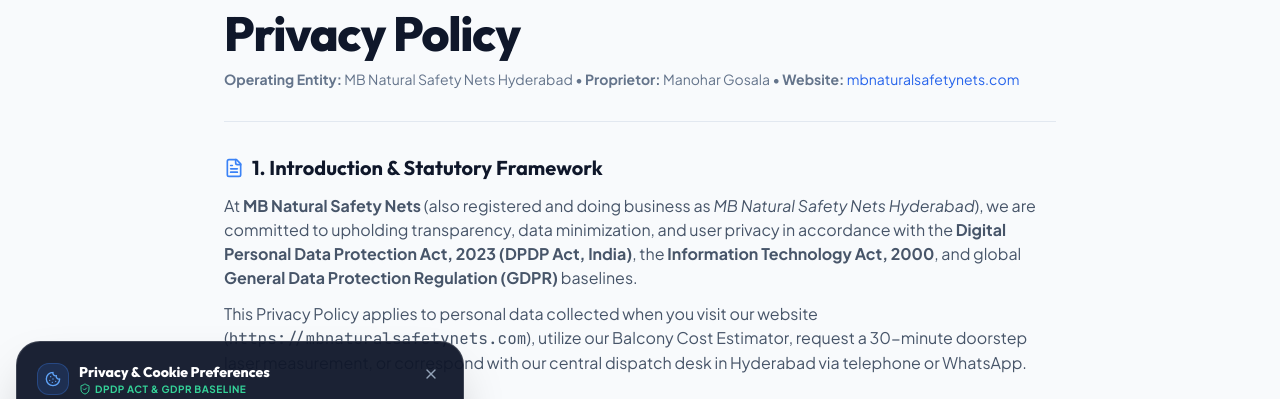
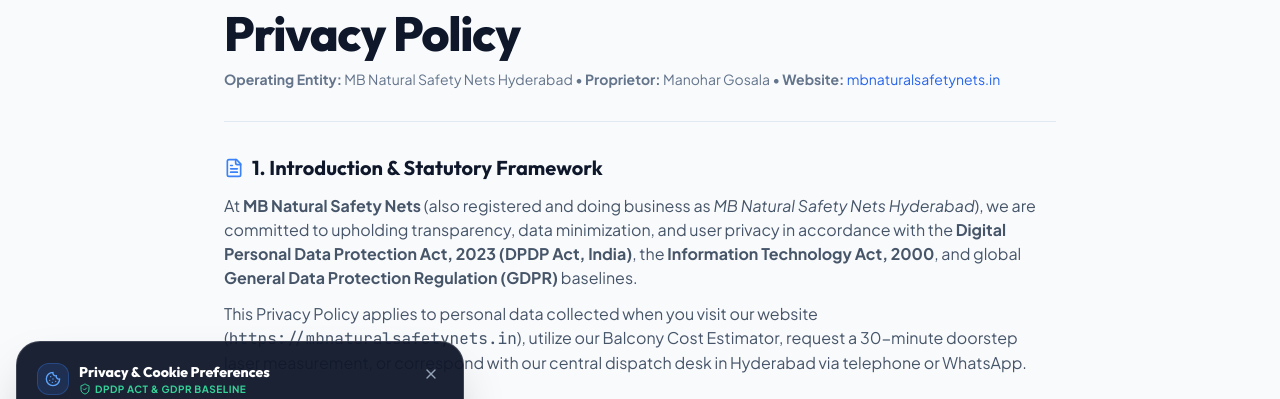
Before and after one commit to digicbyte-0844/mbnaturalsafetynets, a React (Vite) app: page /privacy-policy in a window 1280 px wide. Shown: the part 236-635 px from the top of the page. Built offline with nearby package versions, Linux system fonts and the light colour scheme; no server answers.

Commit message:
feat: migrate official production domain to https://mbnaturalsafetynets.in across sitemap, robots, SEOHead, brandConfig, and JSON-LD structured data

```diff
--- a/index.html
+++ b/index.html
@@ -24,16 +24,16 @@
     <meta name="theme-color" content="#090D16" />
     <meta name="author" content="MB Natural Safety Nets Hyderabad" />
 
-    <link rel="canonical" href="https://mbnaturalsafetynets.com/" />
+    <link rel="canonical" href="https://mbnaturalsafetynets.in/" />
 
     <!-- Open Graph Metadata -->
     <meta property="og:title" content="MB Natural Safety Nets — Hyderabad's #1 Balcony Safety Nets Specialist" />
     <meta property="og:description" content="Protecting your high-rise balconies with 100% natural light transparency, 400kg+ tensile capacity, and a 5-Year Stamped Warranty. Fast 30-Min doorstep inspection across Hyderabad." />
     <meta property="og:type" content="website" />
-    <meta property="og:url" content="https://mbnaturalsafetynets.com/" />
+    <meta property="og:url" content="https://mbnaturalsafetynets.in/" />
     <meta property="og:site_name" content="MB Natural Safety Nets" />
     <meta property="og:locale" content="en_IN" />
-    <meta property="og:image" content="https://mbnaturalsafetynets.com/og-preview.jpg" />
+    <meta property="og:image" content="https://mbnaturalsafetynets.in/og-preview.jpg" />
     <meta property="og:image:width" content="1200" />
     <meta property="og:image:height" content="630" />
     <meta property="og:image:alt" content="MB Natural Safety Nets Hyderabad - Balcony Safety Nets and SS 316 Invisible Grills" />
@@ -42,7 +42,7 @@
     <meta name="twitter:card" content="summary_large_image" />
     <meta name="twitter:title" content="MB Natural Safety Nets — Hyderabad's #1 Balcony Safety Specialist" />
     <meta name="twitter:description" content="Certified Balcony Safety Nets, Pigeon Nets, Bird Spikes & SS 316 Invisible Grills. 30-Min Rapid Inspection across Hyderabad with 5-Year Stamped Warranty." />
-    <meta name="twitter:image" content="https://mbnaturalsafetynets.com/og-preview.jpg" />
+    <meta name="twitter:image" content="https://mbnaturalsafetynets.in/og-preview.jpg" />
     <meta name="twitter:image:alt" content="MB Natural Safety Nets Hyderabad Social Preview" />
 
     <!-- Google Fonts: Plus Jakarta Sans & Outfit -->
@@ -64,10 +64,10 @@
       "@type": ["LocalBusiness", "HomeAndConstructionBusiness"],
       "name": "MB Natural Safety Nets",
       "alternateName": "MB Balcony Safety Nets Hyderabad",
-      "image": "https://mbnaturalsafetynets.com/og-preview.jpg",
-      "logo": "https://mbnaturalsafetynets.com/favicon.svg",
-      "@id": "https://mbnaturalsafetynets.com",
-      "url": "https://mbnaturalsafetynets.com",
+      "image": "https://mbnaturalsafetynets.in/og-preview.jpg",
+      "logo": "https://mbnaturalsafetynets.in/favicon.svg",
+      "@id": "https://mbnaturalsafetynets.in",
+      "url": "https://mbnaturalsafetynets.in",
       "telephone": "+917702454046",
       "email": "mahimanohar47@gmail.com",
       "priceRange": "₹16 - ₹165 / sq.ft",
--- a/scripts/test-prelaunch.cjs
+++ b/scripts/test-prelaunch.cjs
@@ -220,12 +220,12 @@
 assert(wranglerContent.includes('"not_found_handling": "single-page-application"'), 'Cloudflare SPA fallback configured via wrangler.json');
 
 const sitemapContent = fs.readFileSync(path.join(__dirname, '../public/sitemap.xml'), 'utf8');
-assert(sitemapContent.includes('https://mbnaturalsafetynets.com/'), 'Sitemap production domain verified');
+assert(sitemapContent.includes('https://mbnaturalsafetynets.in/'), 'Sitemap production domain verified');
 assert(sitemapContent.includes('/services/balcony-safety-net'), 'Sitemap covers all 11 services');
 assert(sitemapContent.includes('<lastmod>'), 'Sitemap contains <lastmod> timestamps');
 
 const robotsContent = fs.readFileSync(path.join(__dirname, '../public/robots.txt'), 'utf8');
-assert(robotsContent.includes('Sitemap: https://mbnaturalsafetynets.com/sitemap.xml'), 'Robots.txt declares sitemap URI');
+assert(robotsContent.includes('Sitemap: https://mbnaturalsafetynets.in/sitemap.xml'), 'Robots.txt declares sitemap URI');
 assert(robotsContent.includes('Disallow: /admin/'), 'Robots.txt blocks private paths');
 
 // ---------------------------------------------------------------------
--- a/src/components/seo/SEOHead.jsx
+++ b/src/components/seo/SEOHead.jsx
@@ -1,7 +1,7 @@
 import { useEffect } from 'react';
 import { useLocation } from 'react-router-dom';
 
-const BASE_URL = 'https://mbnaturalsafetynets.com';
+const BASE_URL = 'https://mbnaturalsafetynets.in';
 const DEFAULT_IMAGE = `${BASE_URL}/og-preview.jpg`;
 
 /**
--- a/src/data/brandConfig.js
+++ b/src/data/brandConfig.js
@@ -23,7 +23,7 @@
   warrantyYears: 5,
   slaMinutes: 30,
   workingHours: "Monday – Sunday, 07:00 AM – 09:00 PM IST",
-  primaryDomain: "https://mbnaturalsafetynets.com",
+  primaryDomain: "https://mbnaturalsafetynets.in",
   logo: "/logo.png",
   logoEmblem: "/images/logo-emblem.png",
   logoTight: "/images/logo-tight.png",
--- a/src/pages/PrivacyPolicyPage.jsx
+++ b/src/pages/PrivacyPolicyPage.jsx
@@ -42,7 +42,7 @@
           </h1>
 
           <p className="text-xs sm:text-sm text-slate-500 dark:text-slate-400">
-            <strong>Operating Entity:</strong> {brandConfig.legalEntity} • <strong>Proprietor:</strong> {brandConfig.proprietor} • <strong>Website:</strong> <a href="https://mbnaturalsafetynets.com" className="text-brand-600 dark:text-brand-400 hover:underline">mbnaturalsafetynets.com</a>
+            <strong>Operating Entity:</strong> {brandConfig.legalEntity} • <strong>Proprietor:</strong> {brandConfig.proprietor} • <strong>Website:</strong> <a href="https://mbnaturalsafetynets.in" className="text-brand-600 dark:text-brand-400 hover:underline">mbnaturalsafetynets.in</a>
           </p>
         </div>
 
@@ -58,7 +58,7 @@
               At <strong>{brandConfig.brandName}</strong> (also registered and doing business as <em>{brandConfig.legalEntity}</em>), we are committed to upholding transparency, data minimization, and user privacy in accordance with the <strong>Digital Personal Data Protection Act, 2023 (DPDP Act, India)</strong>, the <strong>Information Technology Act, 2000</strong>, and global <strong>General Data Protection Regulation (GDPR)</strong> baselines.
             </p>
             <p>
-              This Privacy Policy applies to personal data collected when you visit our website (<code>https://mbnaturalsafetynets.com</code>), utilize our Balcony Cost Estimator, request a 30-minute doorstep laser measurement, or correspond with our central dispatch desk in Hyderabad via telephone or WhatsApp.
+              This Privacy Policy applies to personal data collected when you visit our website (<code>https://mbnaturalsafetynets.in</code>), utilize our Balcony Cost Estimator, request a 30-minute doorstep laser measurement, or correspond with our central dispatch desk in Hyderabad via telephone or WhatsApp.
             </p>
           </section>
 
--- a/src/pages/TermsConditionsPage.jsx
+++ b/src/pages/TermsConditionsPage.jsx
@@ -42,7 +42,7 @@
           </h1>
 
           <p className="text-xs sm:text-sm text-slate-500 dark:text-slate-400">
-            <strong>Registered Entity:</strong> {brandConfig.legalEntity} • <strong>Managing Director:</strong> {brandConfig.proprietor} • <strong>Website:</strong> <a href="https://mbnaturalsafetynets.com" className="text-brand-600 dark:text-brand-400 hover:underline">mbnaturalsafetynets.com</a>
+            <strong>Registered Entity:</strong> {brandConfig.legalEntity} • <strong>Managing Director:</strong> {brandConfig.proprietor} • <strong>Website:</strong> <a href="https://mbnaturalsafetynets.in" className="text-brand-600 dark:text-brand-400 hover:underline">mbnaturalsafetynets.in</a>
           </p>
         </div>
 
```
Also changed, not shown: public/robots.txt, 39 other files (tests, documents, lock files or other folders).
